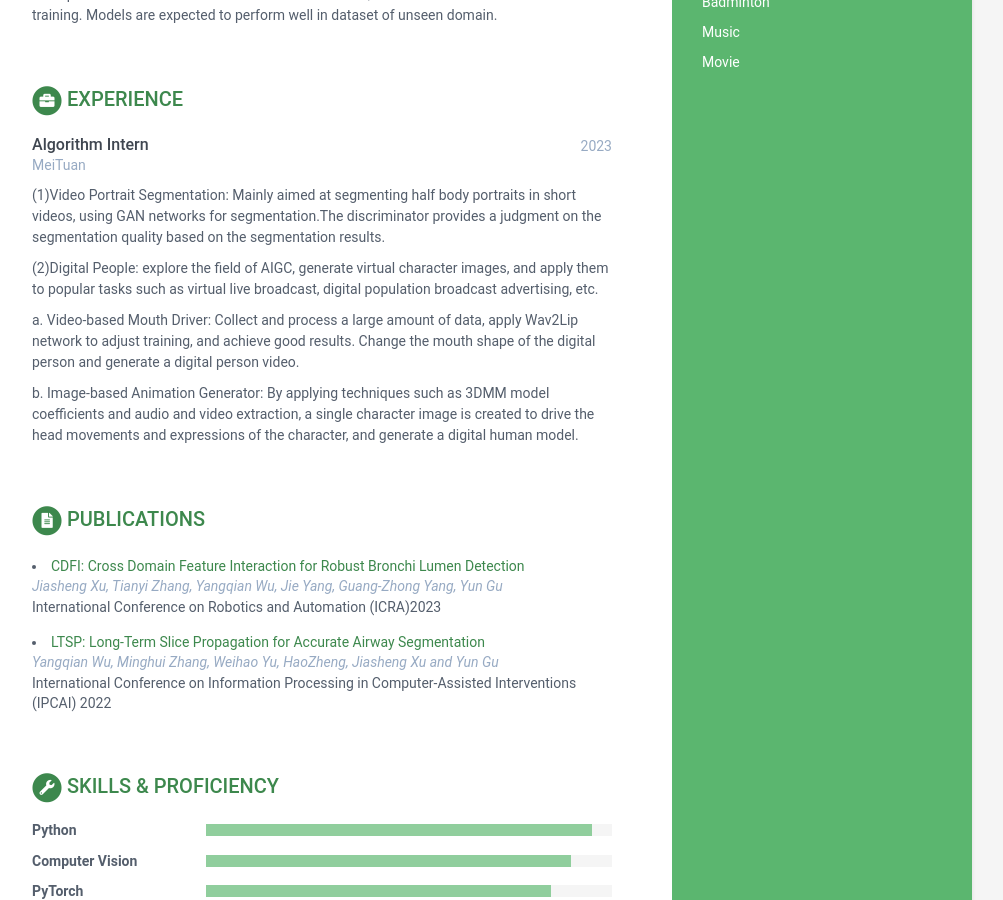
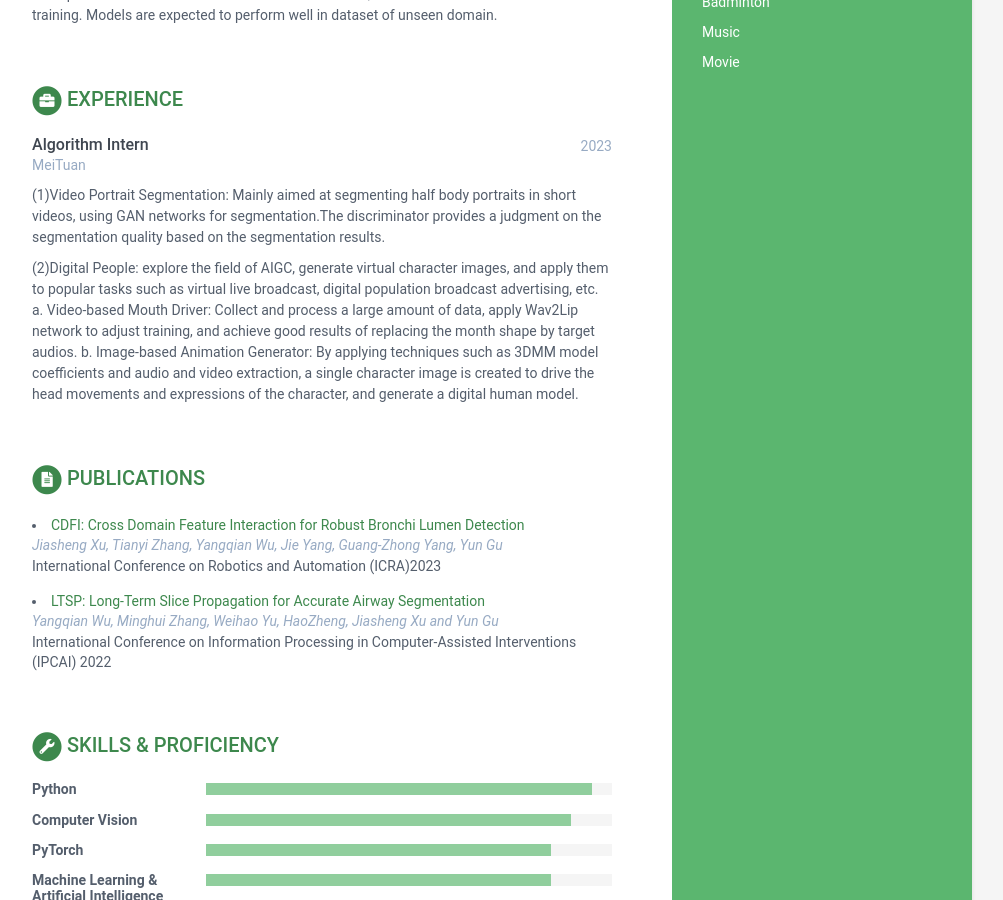
Before and after one commit to longyingsuifeng0227/xjs0227.github.io, a Jekyll site: the page built from index.html, in a window 1280 px wide and 900 px high, scrolled down 1050 px. Shown: the whole window, without its empty margins (168-1171 px from the left). Built offline with Jekyll 4.4.1, drawn with Linux system fonts in a browser that asks for light colours.

Commit message:
Update data.yml

```diff
--- a/_data/data.yml
+++ b/_data/data.yml
@@ -137,11 +137,9 @@ projects:
           (2)Digital People: explore the field of AIGC, generate virtual
           character images, and apply them to popular tasks such as
           virtual live broadcast, digital population broadcast advertising, etc.
-
           a. Video-based Mouth Driver: Collect and process a large amount of data,
-          apply Wav2Lip network to adjust training, and achieve good results.
-          Change the mouth shape of the digital person and generate a digital person video.
-
+          apply Wav2Lip network to adjust training, and achieve good results of replacing
+          the month shape by target audios.
           b.  Image-based Animation Generator: By applying techniques such as 3DMM model
           coefficients and audio and video extraction, a single character image is created
           to drive the head movements and expressions of the character, and generate a digital human model.
```
